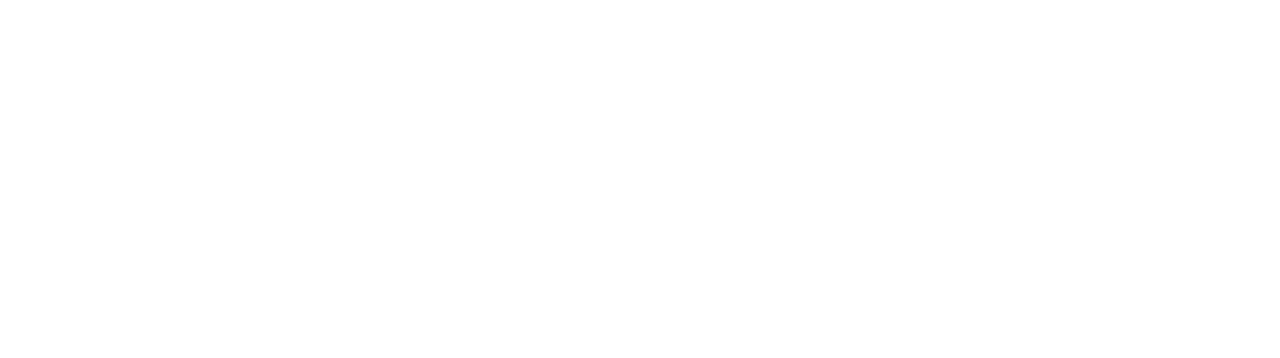
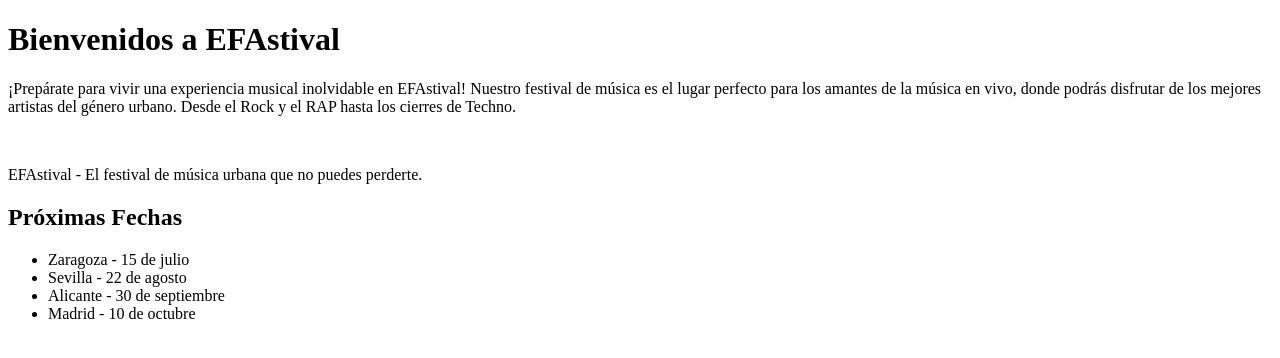
Before and after one commit to G1T-J04K1NG/Trabajo-HTML-Y-CSS, a plain HTML site: page index.html in a window 1280 px wide. Drawn offline with Linux system fonts and the light colour scheme.

Commit message:
Comienzo a hacer la página del Index

```diff
--- a/index.html
+++ b/index.html
@@ -7,5 +7,24 @@
 </head>
 <body>
 
+
+
+    <main>
+        <h1>Bienvenidos a EFAstival</h1>
+        <p>¡Prepárate para vivir una experiencia musical inolvidable en EFAstival! Nuestro festival de música es el lugar perfecto
+            para los amantes de la música en vivo, donde podrás disfrutar de los mejores artistas del género urbano.
+             Desde el Rock y el RAP hasta los cierres de Techno.</p>
+             <br>
+        <p>EFAstival - El festival de música urbana que no puedes perderte.</p>
+    </main>
+
+    <section>
+        <h2>Próximas Fechas</h2>
+        <ul>
+            <li>Zaragoza - 15 de julio</li>
+            <li>Sevilla - 22 de agosto</li>
+            <li>Alicante - 30 de septiembre</li>
+            <li>Madrid - 10 de octubre</li>
+        </ul>
 </body>
 </html>
```
Also changed, not shown: sobreNosotros.html (+11 -0 lines).
